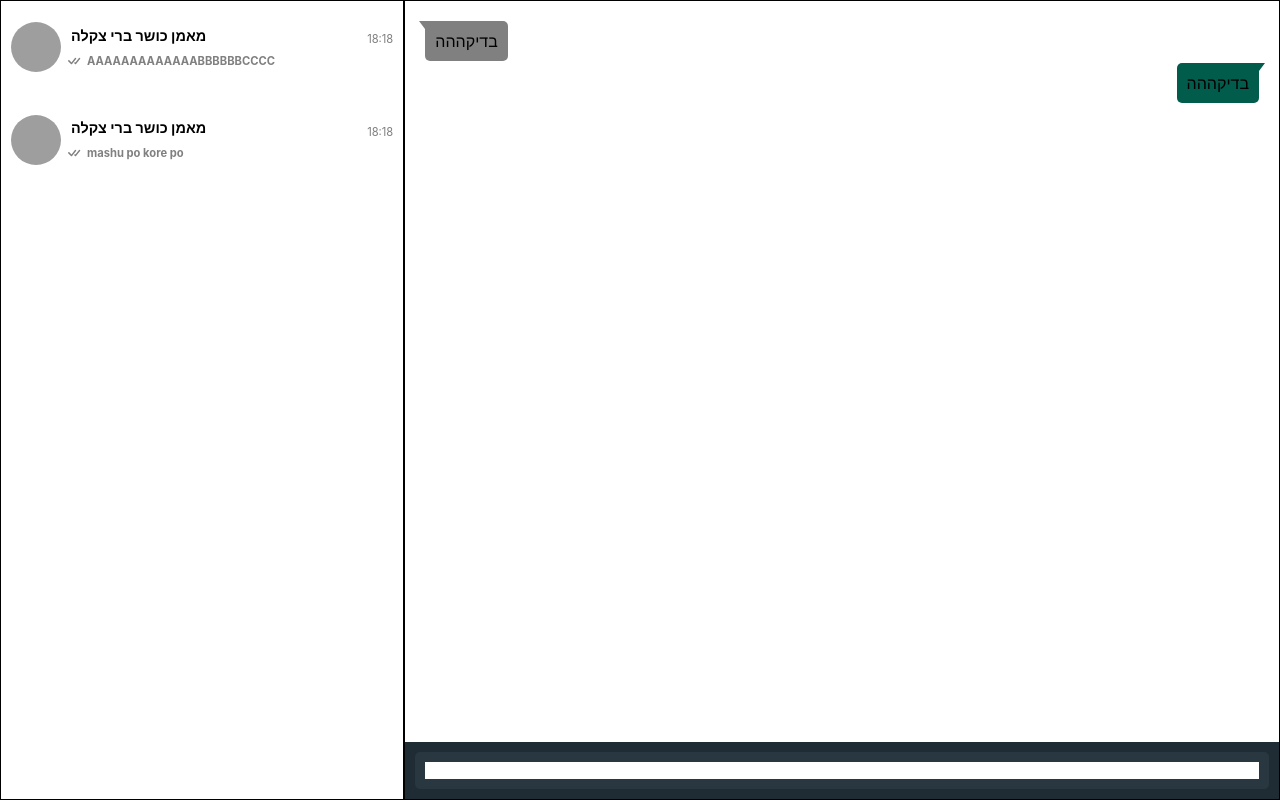
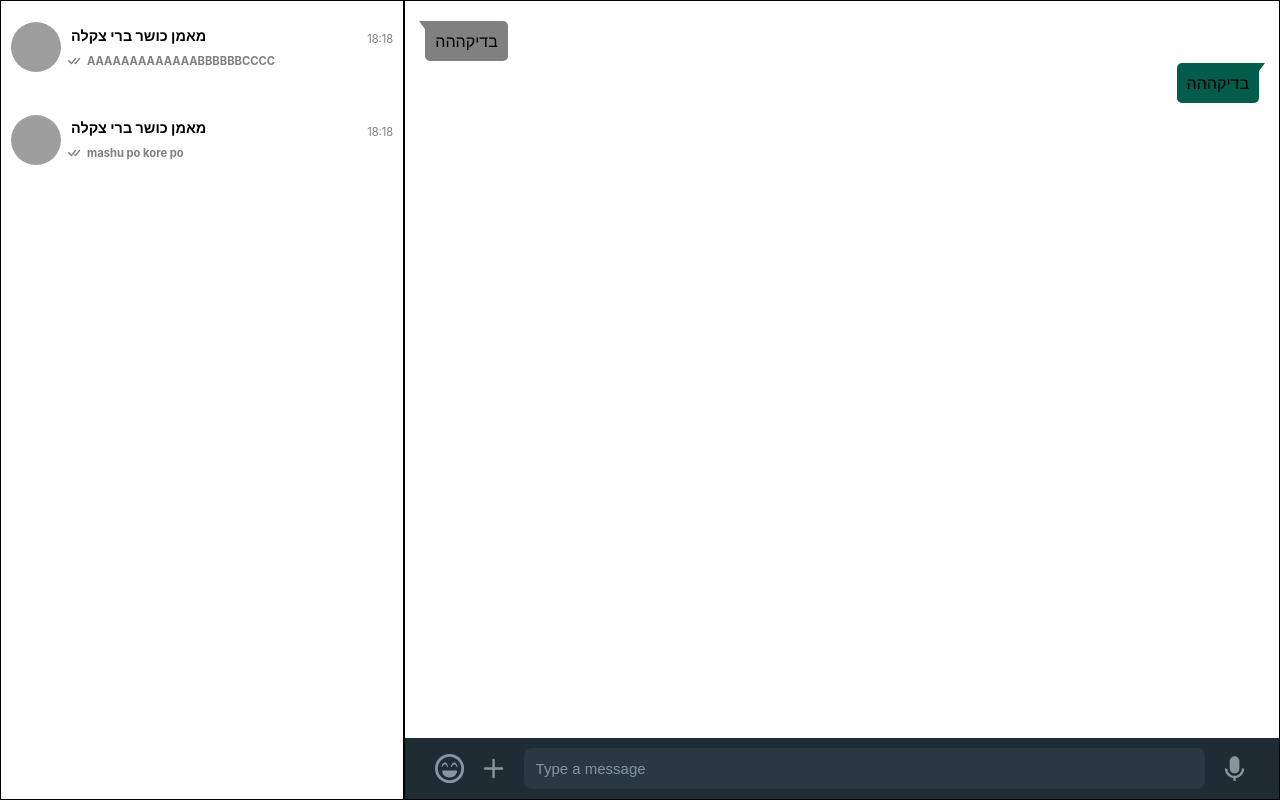
Before and after one commit to Talkoosh/whatsapp-clone, a React (Create React App) app: page / in a window 1280 px wide. Built offline with nearby package versions, Linux system fonts and the light colour scheme; grey boxes are pictures that could not be loaded.

Commit message:
SendMessage input + icons basic design

```diff
--- a/src/components/SendMessage/SendMessage.js
+++ b/src/components/SendMessage/SendMessage.js
@@ -1,48 +1,23 @@
 import React, { useEffect, useRef, useState } from 'react';
 import styles from './sendMessage.module.css';
+import { FaRegLaughBeam } from 'react-icons/fa';
+import { FiPlus } from 'react-icons/fi';
+import { BiSolidMicrophone } from 'react-icons/bi';
+import { RiSendPlane2Fill } from 'react-icons/ri';
+export function SendMessage() {
+    const [message, setMessage] = useState(null);
 
-export function SendMessage() {
-    const containerRef = useRef();
-    const [rows, setRows] = useState([]);
-    const [currRowIndex, setCurrRowIndex] = useState(null);
+    const handleInput = (ev) => {
+        const val = ev.target.value;
+        setMessage(val);
+    };
 
-    useEffect(() => {
-        document.querySelector(`[data-index="${currRowIndex}"]`)?.focus();
-    }, [currRowIndex]);
-
-    function setCurrentInput(ev) {
-        const currIndex = Number(ev.target.dataset.index);
-        setCurrRowIndex(currIndex);
-    }
-
-    function handleKeyPress(ev) {
-        //on UP/DOWN press
-        if (ev.keyCode === 38) {
-            setCurrRowIndex((prevState) => prevState + 1);
-        }
-        if (ev.keyCode === 40) {
-            setCurrRowIndex((prevState) => prevState - 1);
-        }
-        //On ENTER press
-        if (ev.keyCode === 13) {
-            ev.preventDefault();
-            if (ev.shiftKey) {
-                setRows((prevState) => [<input onClick={setCurrentInput} onKeyDown={handleKeyPress} className={styles.messageRow} data-index={prevState.length} />, ...prevState]);
-            }
-        }
-        //On DELETE press
-        if (ev.keyCode === 8) {
-            const index = ev.target.dataset.index;
-        }
-    }
-
-    const containerHeight = 55 + rows.length * rows[0]?.height;
     return (
-        <section style={{ height: containerHeight + 'px' }} ref={containerRef} className={styles.container}>
-            <div className={styles.messageTextContainer}>
-                {rows}
-                <input className={styles.messageRow} onKeyDown={handleKeyPress} />
-            </div>
+        <section className={styles.container}>
+            <FaRegLaughBeam className={styles.icon} />
+            <FiPlus className={styles.icon} />
+            <input onChange={handleInput} value={message} placeholder="Type a message" className={styles.messageInput} />
+            {message ? <RiSendPlane2Fill className={styles.icon} /> : <BiSolidMicrophone className={styles.icon} />}
         </section>
     );
 }
--- a/src/components/SendMessage/sendMessage.module.css
+++ b/src/components/SendMessage/sendMessage.module.css
@@ -4,29 +4,32 @@
     left: 0;
     width: 100%;
     background-color: var(--layout-general);
-    padding: 10px;
+    padding: 10px 30px;
+    display: flex;
+    align-items: center;
+    justify-content: center;
+    gap: 15px;
 }
 
-.messageTextContainer {
-    border-radius: 5px;
-    padding: 10px 10px;
-    text-align: left;
-    background-color: var(--message-text);
-    font-size: 0.7rem;
+.messageInput {
+    width: 100%;
+    background-color: #293841;
+    color: white;
     outline: none;
-    color: white;
+    border: none;
+    padding: 12px;
+    border-radius: 8px;
+    font-size: 15px;
 }
 
-[contenteditable='true']:empty:before {
-    content: 'Type a message';
-    color: #83949c;
-    cursor: text;
+.messageInput::placeholder {
+    /* Chrome, Firefox, Opera, Safari 10.1+ */
+    color: #84959e;
+    opacity: 1; /* Firefox */
 }
 
-.messageRow {
-    width: 100%;
-    /* height: 100%; */
-    background-color: white;
-    outline: none;
-    border: none;
+.icon {
+    color: #85969f;
+    width: 35px;
+    height: 35px;
 }
```
